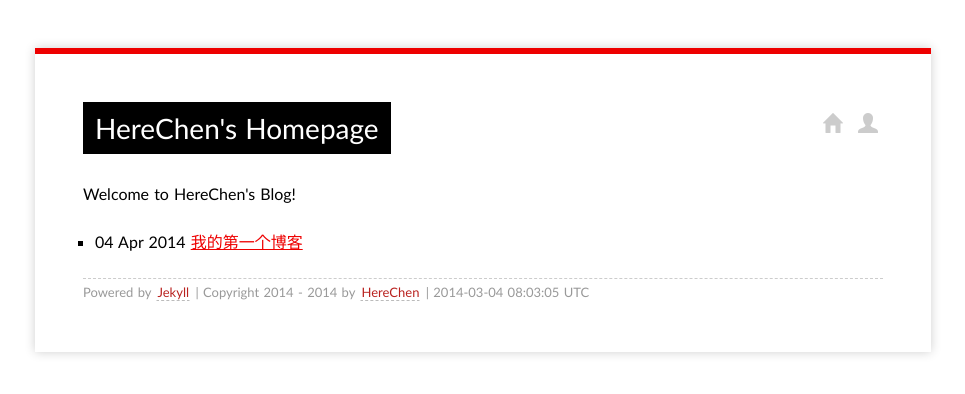
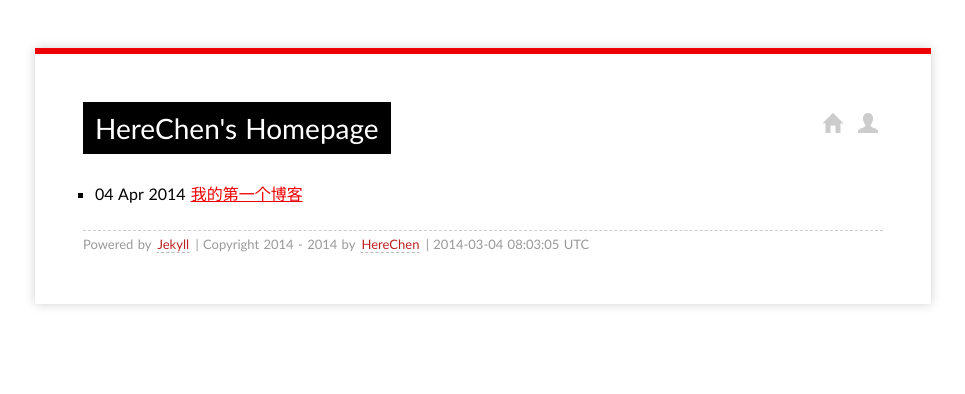
Before and after one commit to Xuezhiyuanlin/herechen.github.io, a Jekyll site: the page built from index.html, in a window 1280 px wide. Shown: the top 394 px of the page, without its empty margins (157-1122 px from the left). Built offline with Jekyll 4.4.1, drawn with Linux system fonts in a browser that asks for light colours; some web fonts are replaced.

Commit message:
herechen

```diff
--- a/index.html
+++ b/index.html
@@ -2,12 +2,6 @@
 layout: default
 title: HereChen's Homepage
 ---
-
-<section class="content">
-  <p>
-  Welcome to HereChen's Blog!
-  </p>
-</section>
 
 <ul>
   {% for post in site.posts %}
```
